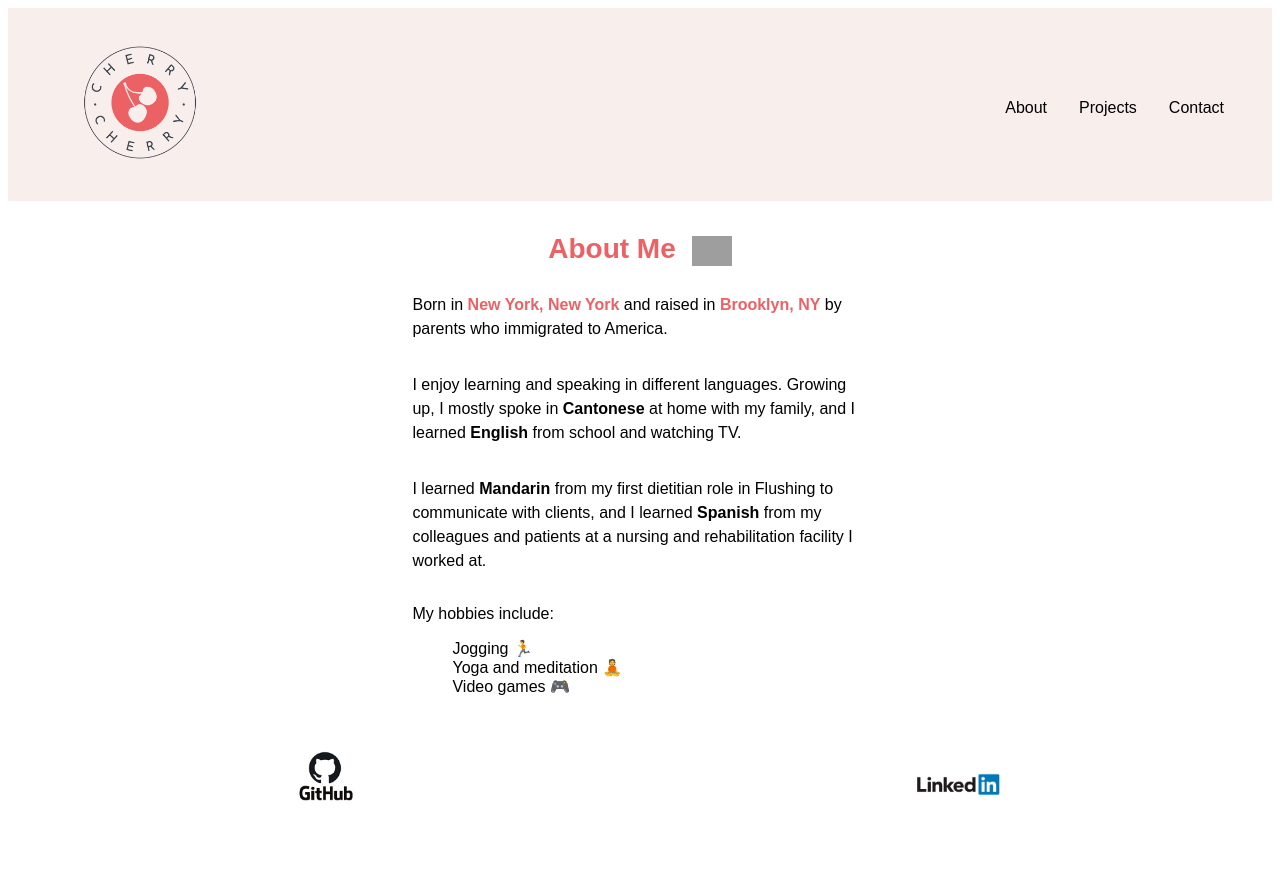
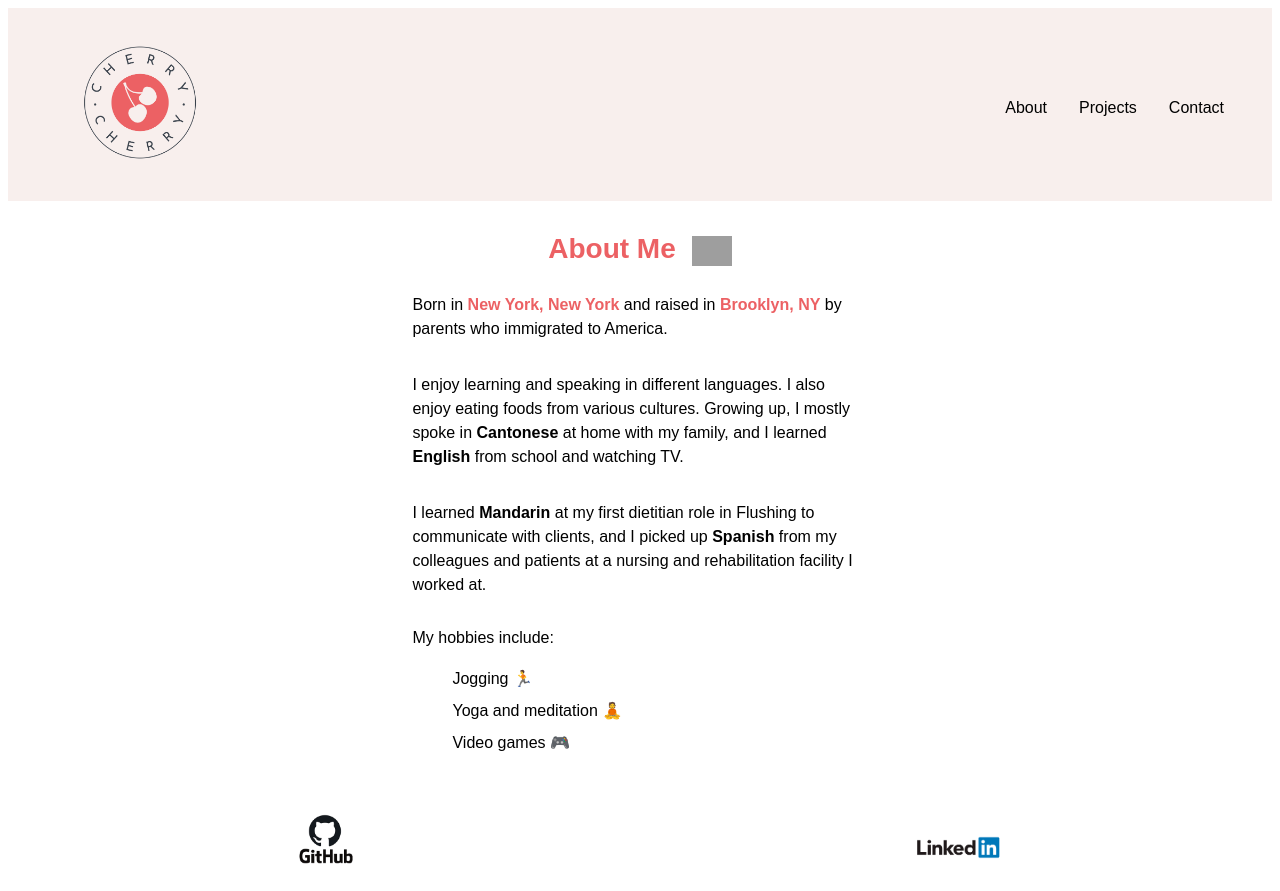
Before and after one commit to mscherryxu/portfolio-ts, a React (Create React App) app: page /about in a window 1280 px wide. Before the commit the page ends 828 px from the top, so only its background shows below. Built offline with nearby package versions, Linux system fonts and the light colour scheme; grey boxes are pictures that could not be loaded.

Commit message:
Added spacing in hobbies and changed words to not sound redundant

```diff
--- a/src/components/About.js
+++ b/src/components/About.js
@@ -18,13 +18,14 @@ const About = () => {
           to America.
         </p>
         <p className="intro-p">
-          I enjoy learning and speaking in different languages. Growing up, I
-          mostly spoke in <strong>Cantonese</strong> at home with my family, and
-          I learned <strong>English</strong> from school and watching TV.
+          I enjoy learning and speaking in different languages. I also enjoy
+          eating foods from various cultures. Growing up, I mostly spoke in{" "}
+          <strong>Cantonese</strong> at home with my family, and I learned{" "}
+          <strong>English</strong> from school and watching TV.
         </p>
         <p className="intro-p">
-          I learned <strong>Mandarin</strong> from my first dietitian role in
-          Flushing to communicate with clients, and I learned{" "}
+          I learned <strong>Mandarin</strong> at my first dietitian role in
+          Flushing to communicate with clients, and I picked up{" "}
           <strong>Spanish</strong> from my colleagues and patients at a nursing
           and rehabilitation facility I worked at.
         </p>
--- a/src/styles/about.css
+++ b/src/styles/about.css
@@ -10,6 +10,10 @@
 
 .hobbies {
   list-style-type: none;
+}
+
+.hobbies li {
+  line-height: 2;
 }
 
 .girl-emoji {
```
